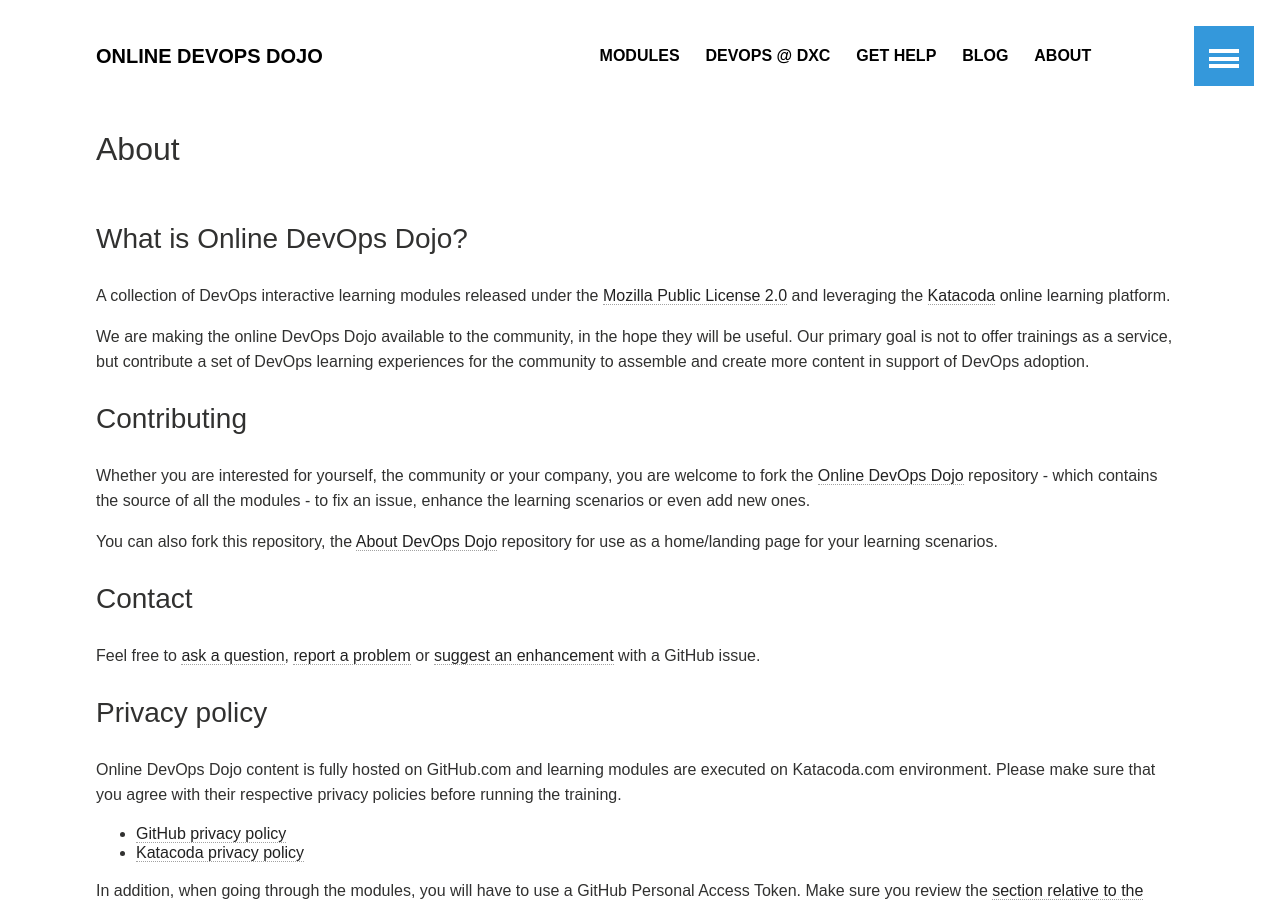
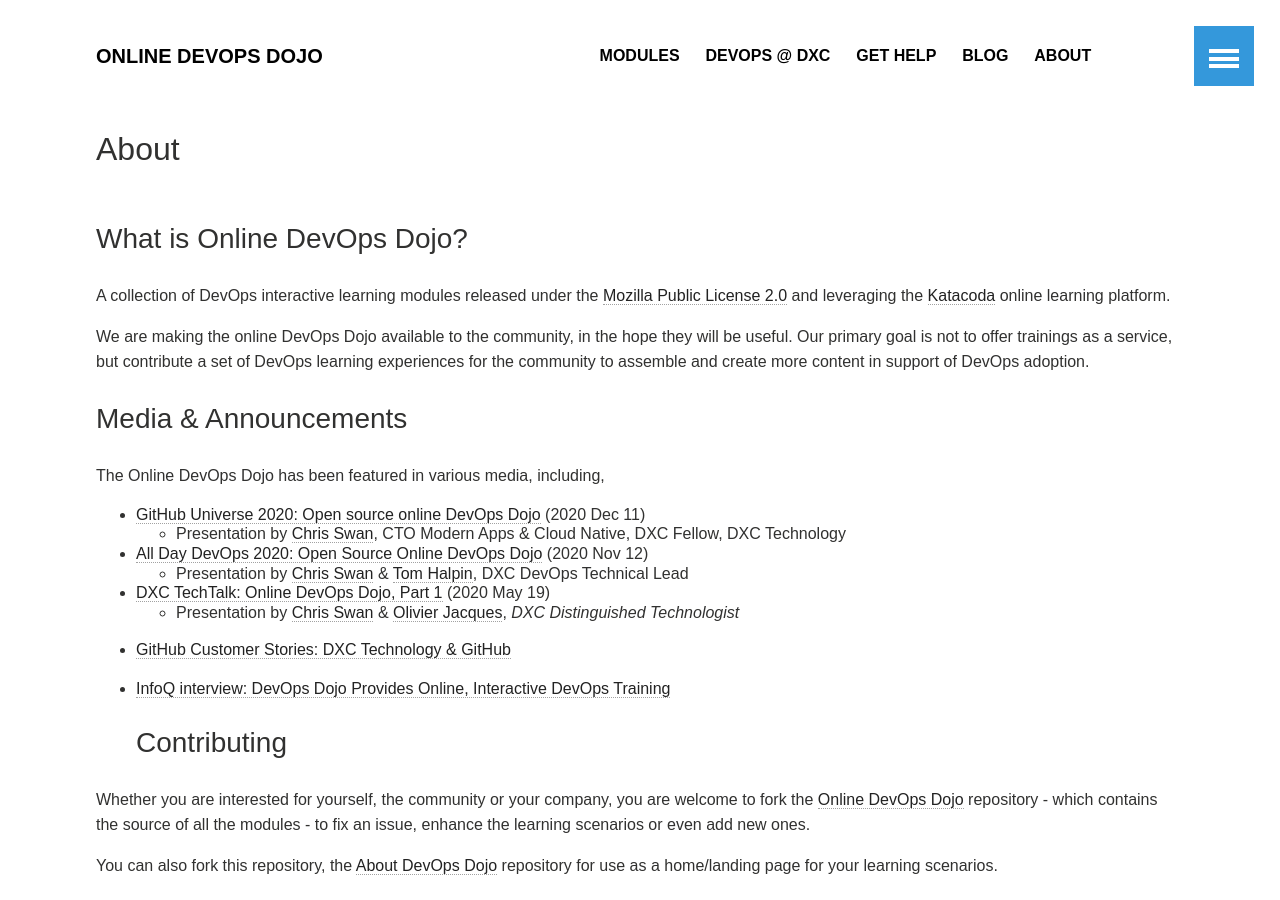
Before and after one commit to dxc-technology/about-devops-dojo, a Jekyll site: the page built from about/index.md, in a window 1280 px wide and 900 px high. Built offline with Jekyll 4.4.1, drawn with Linux system fonts in a browser that asks for light colours.

Commit message:
Add media section to about (#63)
* Add media section to about

```diff
--- a/about/index.md
+++ b/about/index.md
@@ -26,6 +26,22 @@
 but contribute a set of DevOps learning experiences for the community to
 assemble and create more content in support of DevOps adoption.
 
+## Media & Announcements
+
+The Online DevOps Dojo has been featured in various media, including,
+
+* [GitHub Universe 2020: Open source online DevOps Dojo](https://www.youtube.com/watch?v=zNShWuKdWMQ) (2020 Dec 11)
+  * Presentation by [Chris Swan](https://github.com/cpswan), CTO Modern Apps & Cloud Native, DXC Fellow, DXC Technology
+
+* [All Day DevOps 2020: Open Source Online DevOps Dojo](https://content.sonatype.com/2020addo/addo2020-ct-swan-halpin) (2020 Nov 12)
+  * Presentation by [Chris Swan](https://github.com/cpswan) & [Tom Halpin](https://github.com/tom-halpin), DXC DevOps Technical Lead
+
+* [DXC TechTalk: Online DevOps Dojo, Part 1](https://www.dxc.technology/innovation/events/148828-dxc_techtalk_online_devops_dojo) (2020 May 19)
+  * Presentation by [Chris Swan](https://github.com/cpswan) & [Olivier Jacques](https://github.com/ojacques), _DXC Distinguished Technologist_
+
+* [GitHub Customer Stories: DXC Technology & GitHub](https://github.com/customer-stories/dxc)
+
+* [InfoQ interview: DevOps Dojo Provides Online, Interactive DevOps Training](https://www.infoq.com/news/2020/06/devops-dojo/)
 ## Contributing
 
 Whether you are interested for yourself, the community or your company, you are
@@ -44,7 +60,6 @@
 
 ## Privacy policy
 
-
 Online DevOps Dojo content is fully hosted on GitHub.com and learning modules are executed on Katacoda.com environment. Please make sure that you agree with their respective privacy policies before running the training.
 
 - [GitHub privacy policy](https://help.github.com/en/articles/github-privacy-statement){:target="_blank" rel="noopener"}
```
